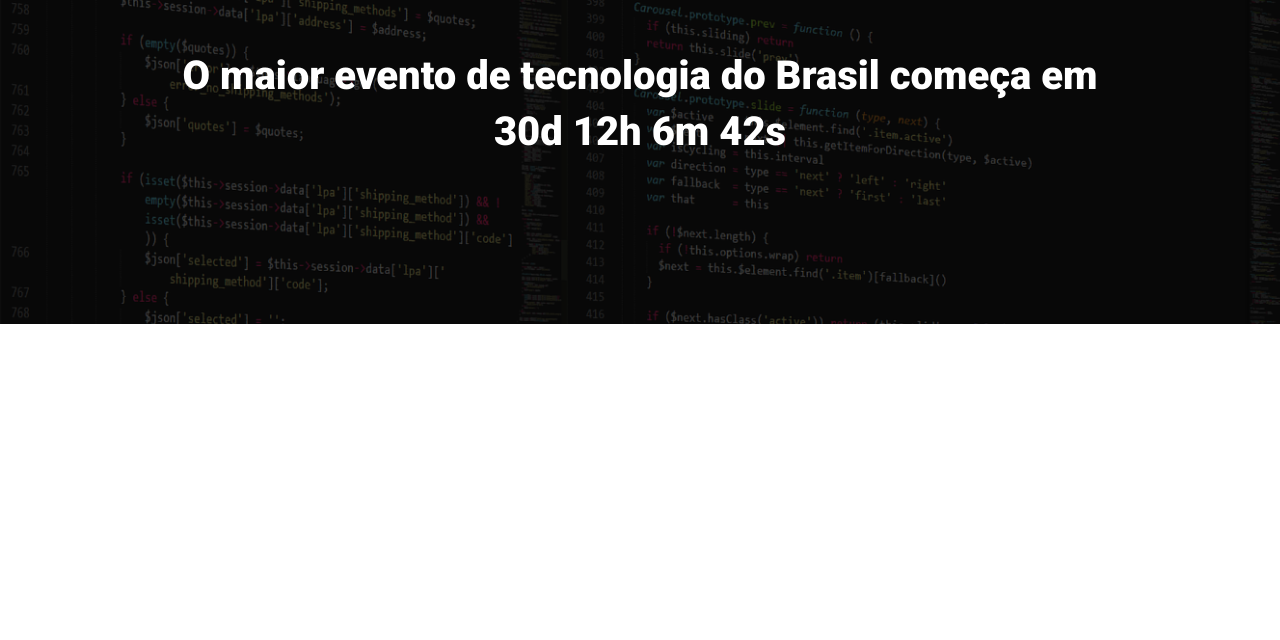
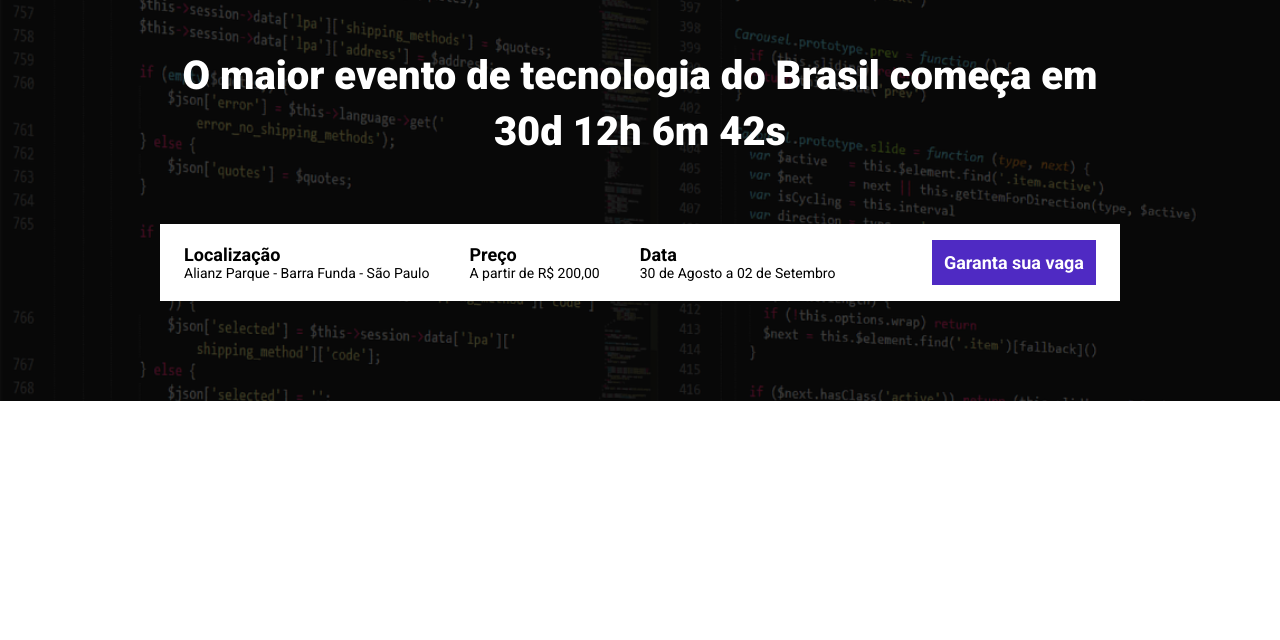
Before and after one commit to maxh33/event-page, a website built with Parcel: page src/index.html in a window 1280 px wide. Shown: the part 160-800 px from the top of the page. Built offline with nearby package versions, Linux system fonts and the light colour scheme.

Commit message:
feat infos-bar

```diff
--- a/src/index.html
+++ b/src/index.html
@@ -17,6 +17,25 @@
             <p class="hero__text">
                 O maior evento de tecnologia do Brasil começa em 30d 12h 6m 42s
             </p>
+            <div class="infos-bar">
+                <ul class="infos-bar__infos">
+                    <li class="infos-bar__infos__item">
+                        <b>Localização</b>
+                        Alianz Parque - Barra Funda - São Paulo
+                    </li>
+                    <li class="infos-bar__infos__item">
+                        <b>Preço</b>
+                        A partir de R$ 200,00
+                    </li>
+                    <li class="infos-bar__infos__item">
+                        <b>Data</b>
+                        30 de Agosto a 02 de Setembro
+                    </li>
+                </ul>
+            <a href="#" class="button button--primary">
+                Garanta sua vaga
+            </a>
+            </div>
         </div>
     </header>
 
--- /dev/null
+++ b/src/styles/components/_infos_bar.scss
@@ -0,0 +1,41 @@
+.infos-bar {
+    padding: 16px 24px;
+    background-color: #fff;
+    display: flex;
+    justify-content: space-between;
+    align-items: center;
+
+    &__infos {
+        display: flex;
+        gap: 40px;
+
+        &__item {
+            font-size: 14px;
+            color: #000;
+
+            b {
+                color: #000;
+                font-size: 18px;
+                display: block;
+            }
+        }
+    }
+
+    @media (max-width: 640px) {
+        display: block;
+
+        &__infos {
+            display: block;
+
+            &__item {
+                margin-bottom: 24px;
+            }
+        }
+    }
+
+    @media (min-width: 641px) and (max-width: 1024px) {
+        &__infos {
+            gap: 16px;
+            }
+        }
+    }
--- /dev/null
+++ b/src/styles/components/buttons.scss
@@ -0,0 +1,38 @@
+.button {
+    padding: 12px;
+    font-size: 18px;
+    font-weight: bold;
+    text-decoration: none;
+    text-align: center;
+    white-space: nowrap;
+
+    &--primary {
+        background-color: #4F2AC3;
+        color: #fff;
+        border: none;
+        cursor: pointer;
+        transition: all 1.5s;
+
+        &:hover {
+            background-color: #3A1D8A;
+            transform: scale(1.15);
+        }
+    }
+
+    @media (max-width: 640px) {
+        display: block;
+        width: 100%;
+    }
+
+    @media (min-width: 641px) and (max-width: 1023px) {
+        display: flex;
+        align-items: center;
+    }
+
+    @media (min-width: 1024px) and (max-width: 1366px) {
+        &--prog {
+            width: 50%;
+            margin-bottom: 32px;
+        }
+    }
+}
--- a/src/styles/main.scss
+++ b/src/styles/main.scss
@@ -1,4 +1,6 @@
-@use 'hero';
+@use '_hero';
+@use 'components/infos_bar';
+@use 'components/buttons';
 
 * {
     margin: 0;
@@ -6,6 +8,7 @@
     box-sizing: border-box;
     font-family: Roboto, sans-serif;
     color: #fff;
+    list-style: none;
 }
 
 .container {
```
Also changed, not shown: src/styles/_hero.scss (renamed from src/styles/hero.scss).
